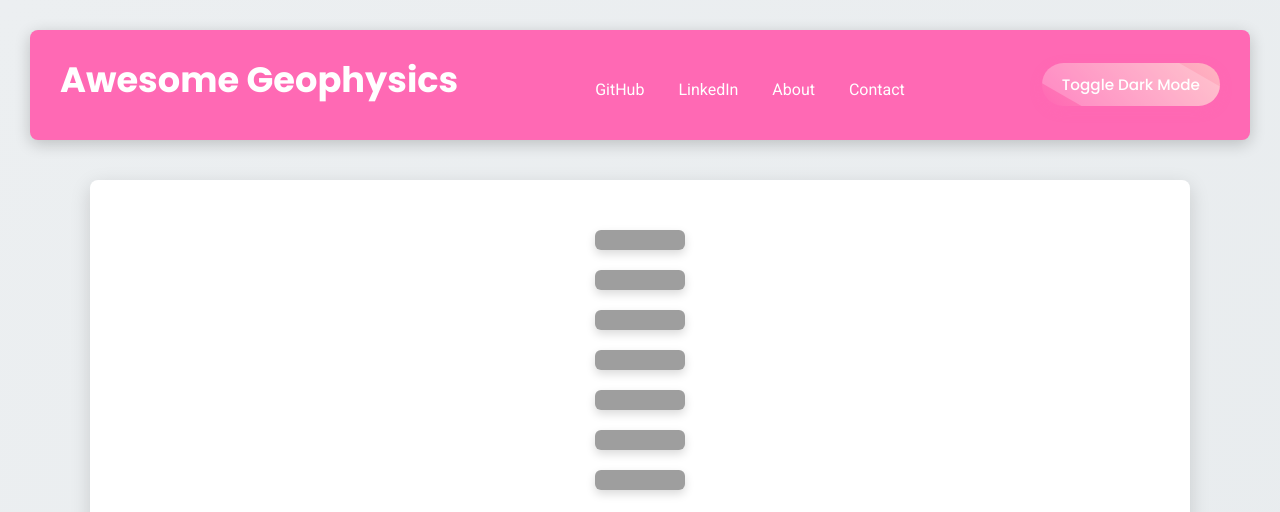
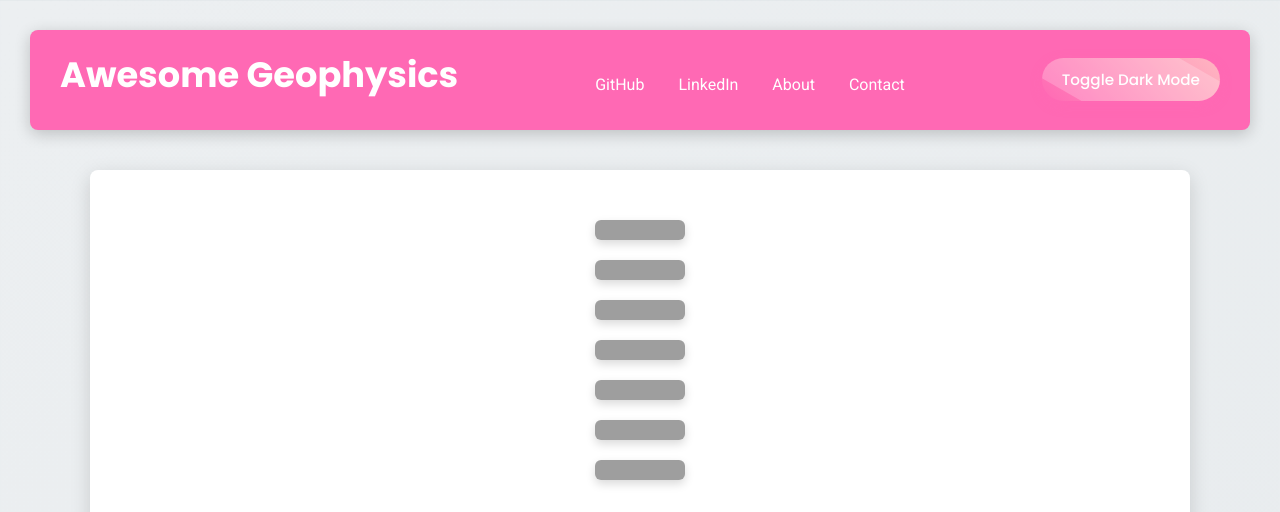
Before and after one commit to knible/awesome-geophysics, a Jekyll site: the page built from index.md, in a window 1280 px wide and 1400 px high. Shown: the top 512 px of the window. Built offline with Jekyll 4.4.1, drawn with Linux system fonts in a browser that asks for light colours; grey boxes are pictures that could not be loaded.

Commit message:
Update default.html
Header size changed

```diff
--- a/_layouts/default.html
+++ b/_layouts/default.html
@@ -54,7 +54,7 @@
       header {
         background: #ff69b4; /* Barbie Pink */
         color: #fff;
-        padding: 20px 30px;
+        padding: 15px 30px;
         border-radius: 8px;
         box-shadow: 0 4px 16px rgba(0, 0, 0, 0.2);
         position: sticky;
```
